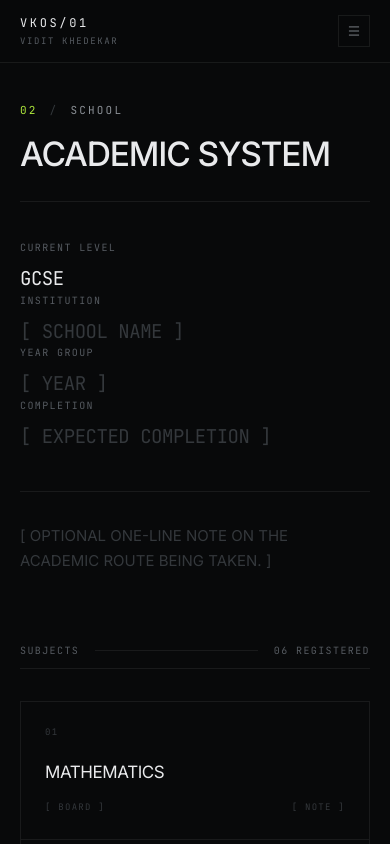
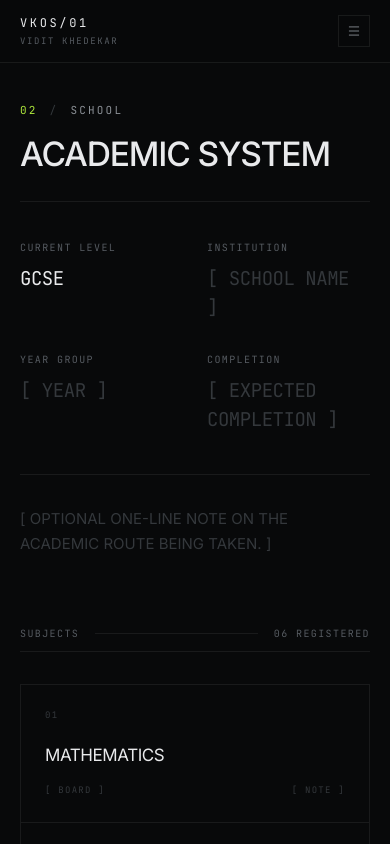
Before and after one commit to viditkhedekar/portfolio, a Next.js app: page /school in a window 390 px wide. Shown: the top 844 px of the page. Built offline with nearby package versions, Linux system fonts and the light colour scheme.

Commit message:
school: two-column level row on mobile

```diff
--- a/src/components/modules/SchoolModule.tsx
+++ b/src/components/modules/SchoolModule.tsx
@@ -7,7 +7,7 @@ export function SchoolModule() {
       <ModuleHeading index="02" name="SCHOOL" subtitle="ACADEMIC SYSTEM" />
 
       {/* Current level */}
-      <section className="grid gap-px border-b border-[var(--vk-line)] py-10 sm:grid-cols-2 lg:grid-cols-4">
+      <section className="grid grid-cols-2 gap-x-6 gap-y-8 border-b border-[var(--vk-line)] py-10 lg:grid-cols-4">
         {[
           { label: "CURRENT LEVEL", value: school.currentLevel, accent: true },
           { label: "INSTITUTION", value: school.institution },
```
